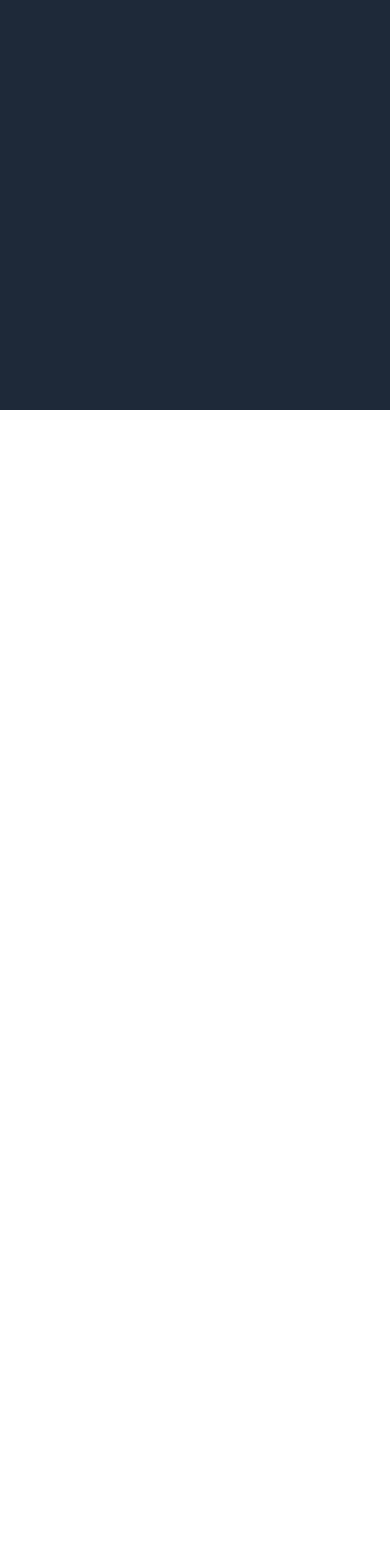
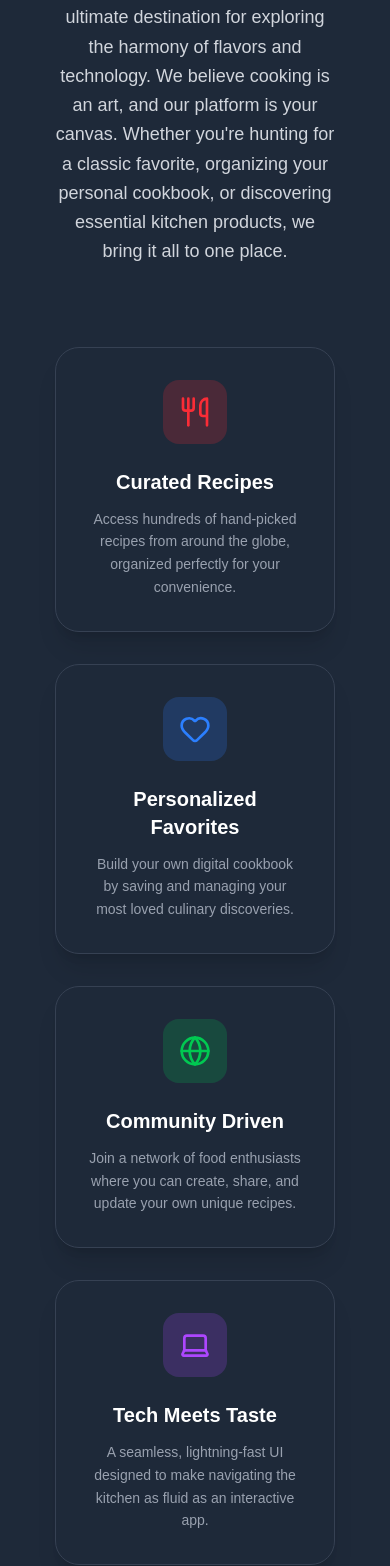
Before and after one commit to Deepanshurajput-2027/ReciKnow, a React (Vite) app: page /about in a window 390 px wide. Shown: the part 434-2000 px from the top of the page. Before the commit the page ends 844 px from the top, so only its background shows below. Built offline with nearby package versions, Linux system fonts and the light colour scheme.

Commit message:
minor changes

```diff
--- a/src/pages/About.jsx
+++ b/src/pages/About.jsx
@@ -1,9 +1,94 @@
 import React from 'react'
+import { Link } from 'react-router-dom'
+import { UtensilsIcon, HeartIcon, GlobeIcon, LaptopIcon } from 'lucide-react'
 
 const About = () => {
   return (
-    <div>
-      about
+    <div className="w-full min-h-screen py-12 px-4 md:px-8 text-white">
+
+      {/* Hero Section */}
+      <div className="max-w-4xl mx-auto text-center mb-20 mt-10">
+        <h1 className="text-5xl md:text-6xl font-extrabold tracking-tight mb-6 bg-gradient-to-r from-red-500 via-orange-500 to-yellow-500 text-transparent bg-clip-text">
+          Discover. Create. Taste.
+        </h1>
+        <p className="text-gray-300 text-lg md:text-xl leading-relaxed">
+          Welcome to ReciKnow, your ultimate destination for exploring the harmony of flavors and technology. We believe cooking is an art, and our platform is your canvas. Whether you're hunting for a classic favorite, organizing your personal cookbook, or discovering essential kitchen products, we bring it all to one place.
+        </p>
+      </div>
+
+      {/* Platform Core Values Grid */}
+      <div className="max-w-6xl mx-auto grid grid-cols-1 md:grid-cols-2 lg:grid-cols-4 gap-8 mb-24">
+        <div className="bg-gray-800 p-8 rounded-3xl border border-gray-700 hover:border-red-500/50 hover:bg-gray-700/50 transition-all duration-300 flex flex-col items-center text-center group shadow-xl hover:-translate-y-2">
+          <div className="w-16 h-16 bg-red-500/20 text-red-500 rounded-2xl flex justify-center items-center mb-6 group-hover:scale-110 transition-transform">
+            <UtensilsIcon size={32} />
+          </div>
+          <h3 className="text-xl font-bold mb-3">Curated Recipes</h3>
+          <p className="text-gray-400 text-sm leading-relaxed">Access hundreds of hand-picked recipes from around the globe, organized perfectly for your convenience.</p>
+        </div>
+
+        <div className="bg-gray-800 p-8 rounded-3xl border border-gray-700 hover:border-blue-500/50 hover:bg-gray-700/50 transition-all duration-300 flex flex-col items-center text-center group shadow-xl hover:-translate-y-2">
+          <div className="w-16 h-16 bg-blue-500/20 text-blue-500 rounded-2xl flex justify-center items-center mb-6 group-hover:scale-110 transition-transform">
+            <HeartIcon size={32} />
+          </div>
+          <h3 className="text-xl font-bold mb-3">Personalized Favorites</h3>
+          <p className="text-gray-400 text-sm leading-relaxed">Build your own digital cookbook by saving and managing your most loved culinary discoveries.</p>
+        </div>
+
+        <div className="bg-gray-800 p-8 rounded-3xl border border-gray-700 hover:border-green-500/50 hover:bg-gray-700/50 transition-all duration-300 flex flex-col items-center text-center group shadow-xl hover:-translate-y-2">
+          <div className="w-16 h-16 bg-green-500/20 text-green-500 rounded-2xl flex justify-center items-center mb-6 group-hover:scale-110 transition-transform">
+            <GlobeIcon size={32} />
+          </div>
+          <h3 className="text-xl font-bold mb-3">Community Driven</h3>
+          <p className="text-gray-400 text-sm leading-relaxed">Join a network of food enthusiasts where you can create, share, and update your own unique recipes.</p>
+        </div>
+
+        <div className="bg-gray-800 p-8 rounded-3xl border border-gray-700 hover:border-purple-500/50 hover:bg-gray-700/50 transition-all duration-300 flex flex-col items-center text-center group shadow-xl hover:-translate-y-2">
+          <div className="w-16 h-16 bg-purple-500/20 text-purple-500 rounded-2xl flex justify-center items-center mb-6 group-hover:scale-110 transition-transform">
+            <LaptopIcon size={32} />
+          </div>
+          <h3 className="text-xl font-bold mb-3">Tech Meets Taste</h3>
+          <p className="text-gray-400 text-sm leading-relaxed">A seamless, lightning-fast UI designed to make navigating the kitchen as fluid as an interactive app.</p>
+        </div>
+      </div>
+
+      {/* Our Story Block */}
+      <div className="max-w-5xl mx-auto bg-gray-900/50 rounded-3xl p-8 md:p-12 border border-gray-800 mb-20 flex flex-col md:flex-row gap-12 items-center">
+        <div className="w-full md:w-1/2">
+          <img
+            src="https://images.unsplash.com/photo-1556910103-1c02745aae4d?q=80&w=2940&auto=format&fit=crop"
+            alt="Cooking Station"
+            className="rounded-2xl shadow-2xl object-cover h-[350px] w-full border-4 border-gray-700"
+          />
+        </div>
+        <div className="w-full md:w-1/2 space-y-6">
+          <h2 className="text-3xl font-bold border-l-4 border-red-500 pl-4 py-1">Our Story</h2>
+          <p className="text-gray-300 leading-relaxed text-lg">
+            What started as a simple idea to digitize a messy drawer full of culinary notes quickly evolved into a full-scale digital platform spanning interactive storefronts and global recipe sharing.
+          </p>
+          <p className="text-gray-300 leading-relaxed text-lg">
+            We realized that cooks and chefs don't just need static text files—they need dynamic tools. That's why we focused on making an app that looks stunning, works flawlessly across devices, and seamlessly integrates essential kitchen product shopping alongside deep culinary knowledge.
+          </p>
+        </div>
+      </div>
+
+      {/* CTA Section */}
+      <div className="max-w-4xl mx-auto text-center bg-gradient-to-br from-red-600 to-red-900 p-10 md:p-16 rounded-[3rem] shadow-2xl relative overflow-hidden">
+        <div className="absolute top-0 right-0 w-64 h-64 bg-white/10 rounded-full blur-3xl -translate-y-1/2 translate-x-1/2"></div>
+
+        <h2 className="text-3xl md:text-5xl font-bold mb-6 relative z-10">Ready to start cooking?</h2>
+        <p className="text-red-100 text-lg md:text-xl mb-10 max-w-2xl mx-auto relative z-10">
+          Dive into our diverse collection, favorite your top choices, or add your very own secret recipe to your personal digital catalog.
+        </p>
+
+        <div className="flex flex-col sm:flex-row gap-4 justify-center relative z-10">
+          <Link to="/recipes" className="px-8 py-4 bg-white text-red-600 font-bold rounded-xl shadow-xl hover:scale-105 transition-transform text-lg active:scale-95">
+            Explore Recipes
+          </Link>
+          <Link to="/create" className="px-8 py-4 bg-red-800 text-white font-bold rounded-xl shadow-xl border border-red-400/30 hover:bg-red-700 hover:scale-105 transition-all text-lg active:scale-95">
+            Add Your Own
+          </Link>
+        </div>
+      </div>
     </div>
   )
 }
--- a/src/pages/Fav.jsx
+++ b/src/pages/Fav.jsx
@@ -1,10 +1,46 @@
+import RecipeCard from "../components/RecipeCard"
+import { useContext } from "react"
+import { recipecontext } from "../context/RecipeContext"
 
 const Fav = () => {
-  return (
-    <div>
-        <h1>Fav</h1>
-    </div>
-  )
+    const { data } = useContext(recipecontext);
+    const favRecipes = data.filter((recipe) => recipe.isFavorite);
+    const unFavRecipes = data.filter((recipe) => !recipe.isFavorite);
+
+    return (
+        <div className="w-full min-h-screen py-10 px-4 md:px-8">
+            <h1 className="text-4xl font-bold text-white mb-10 text-center flex items-center justify-center gap-3">
+                <span className="text-green-500">♥</span> Your Favorites
+            </h1>
+
+            {favRecipes.length === 0 ? (
+                <div className="flex flex-col justify-center items-center h-48 bg-gray-800 rounded-3xl border border-gray-700 mb-16 shadow-lg">
+                    <h1 className="text-2xl text-gray-400 font-semibold mb-2">No Favorite Recipes Yet!</h1>
+                    <p className="text-gray-500">Go to any recipe's detail page and click the heart icon to add one.</p>
+                </div>
+            ) : (
+                <div className="grid grid-cols-1 md:grid-cols-2 lg:grid-cols-2 xl:grid-cols-3 gap-8 mb-20 max-w-7xl mx-auto">
+                    {favRecipes.map((recipe) => (
+                        <RecipeCard key={recipe.id} recipe={recipe} />
+                    ))}
+                </div>
+            )}
+
+            {unFavRecipes.length > 0 && (
+                <>
+                    <hr className="border-gray-700/50 max-w-7xl mx-auto mb-16" />
+                    <h2 className="text-3xl font-bold text-white mb-8 text-center">
+                        Explore other recipes
+                    </h2>
+                    <div className="grid grid-cols-1 md:grid-cols-2 lg:grid-cols-2 xl:grid-cols-3 gap-8 max-w-7xl mx-auto opacity-80 hover:opacity-100 transition-opacity duration-500">
+                        {unFavRecipes.map((recipe) => (
+                            <RecipeCard key={recipe.id} recipe={recipe} />
+                        ))}
+                    </div>
+                </>
+            )}
+        </div>
+    )
 }
 
 export default Fav
--- a/src/pages/Recipes.jsx
+++ b/src/pages/Recipes.jsx
@@ -20,7 +20,7 @@ const Recipes = () => {
           </p>
         </div>
       ) : (
-        <div className="max-h-[75vh] overflow-y-auto overflow-x-hidden p-4 -m-4">
+        <div className="max-h-[80vh] overflow-y-auto overflow-x-hidden p-4 -m-4">
           <div className="grid grid-cols-1 md:grid-cols-2 lg:grid-cols-3 gap-8">
             {renderRecipe}
           </div>
--- a/src/pages/SingleRecipe.jsx
+++ b/src/pages/SingleRecipe.jsx
@@ -1,7 +1,7 @@
 import { Link, useNavigate, useParams } from 'react-router-dom'
 import { recipecontext } from '../context/RecipeContext'
 import { useContext, useState, useEffect } from 'react'
-import { PencilIcon, Trash2Icon, XIcon } from 'lucide-react'
+import { PencilIcon, Trash2Icon, XIcon, HeartIcon } from 'lucide-react'
 import { toast } from 'react-toastify'
 import { useForm } from 'react-hook-form'
 import RecipeForm from '../components/RecipeForm'
@@ -81,11 +81,27 @@ const SingleRecipe = () => {
         )
     }
 
+    const handleFav = () => {
+        const updatedRecipe = { ...recipe, isFavorite: !recipe.isFavorite };
+        const updatedRecipes = data.map(r => String(r.id) === params.id ? updatedRecipe : r);
+        setData(updatedRecipes);
+        localStorage.setItem("recipes", JSON.stringify(updatedRecipes));
+
+        if (updatedRecipe.isFavorite) {
+            toast.success("Recipe added to favorites");
+        } else {
+            toast.warning("Recipe removed from favorites");
+        }
+    }
+
     return (
         <div className="w-full max-w-4xl mx-auto p-6 bg-gray-800 rounded-3xl shadow-2xl my-8 relative">
             <div className="absolute top-6 right-6 flex gap-4">
                 <button onClick={() => setIsEditing(true)} className="p-3 bg-blue-500/20 text-blue-400 rounded-full hover:bg-blue-500 hover:text-white transition-colors">
                     <PencilIcon size={24} />
+                </button>
+                <button onClick={handleFav} className="p-3 bg-green-500/20 text-green-400 rounded-full hover:bg-green-500 hover:text-white transition-colors">
+                    <HeartIcon size={24} fill={recipe.isFavorite ? "currentColor" : "none"} />
                 </button>
                 <button onClick={handleDelete} className="p-3 bg-red-500/20 text-red-400 rounded-full hover:bg-red-500 hover:text-white transition-colors">
                     <Trash2Icon size={24} />
```
